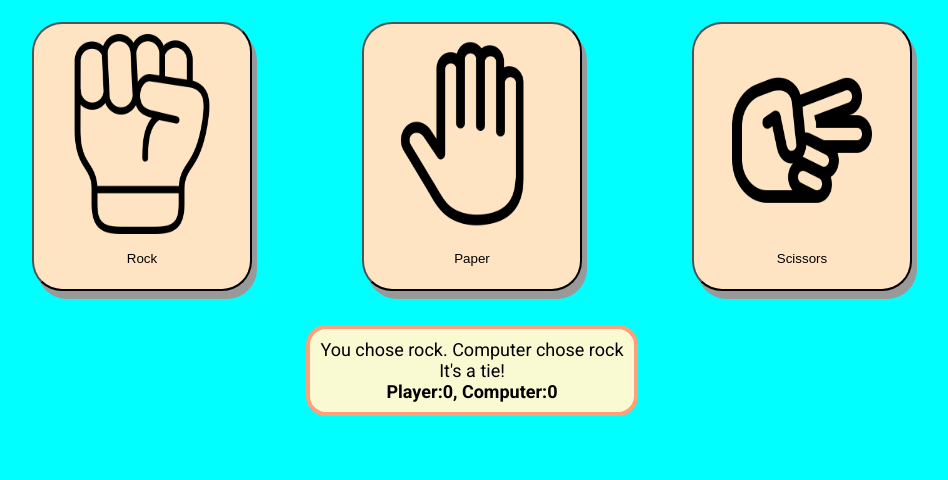
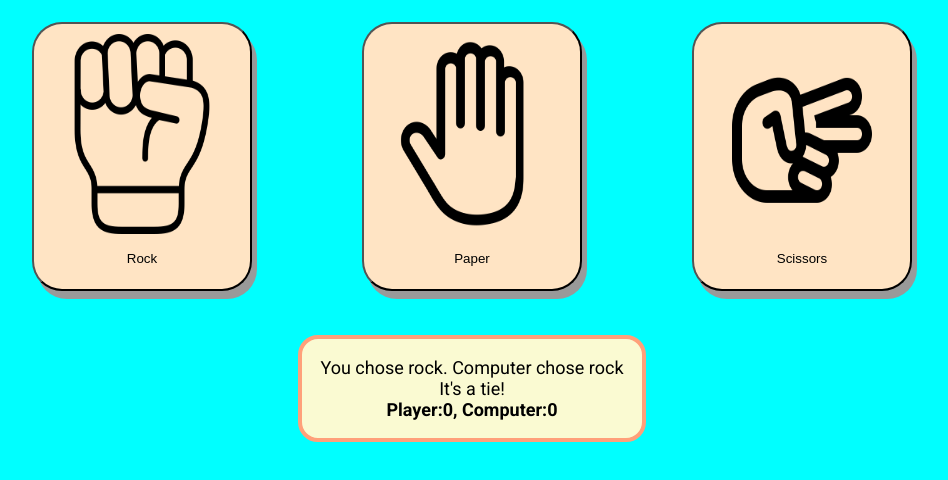
Before and after one commit to RushilJalal/rock-paper-scissors, a plain HTML site: page index.html in a window 1280 px wide. Both pictures are taken after a click on the button "Rock". Shown: the part 124-604 px from the top of the page, without its empty margins (168-1116 px from the left). Drawn offline with Linux system fonts and the light colour scheme.

Commit message:
Update style.css
change margin, padding(added relative units)
removed redundant comments

```diff
--- a/style.css
+++ b/style.css
@@ -60,12 +60,11 @@ img {
 .output {
     display: flex;
     flex-direction: column;
-    margin: 8px;
-    padding: 10px;
+    margin: 1em;
+    padding: 1em;
     width: auto;
     align-items: center;
     justify-content: center;
-    /* width: 600px; */
     font-size: large;
     background-color: lightgoldenrodyellow;
     border: 4px solid lightsalmon;
```
